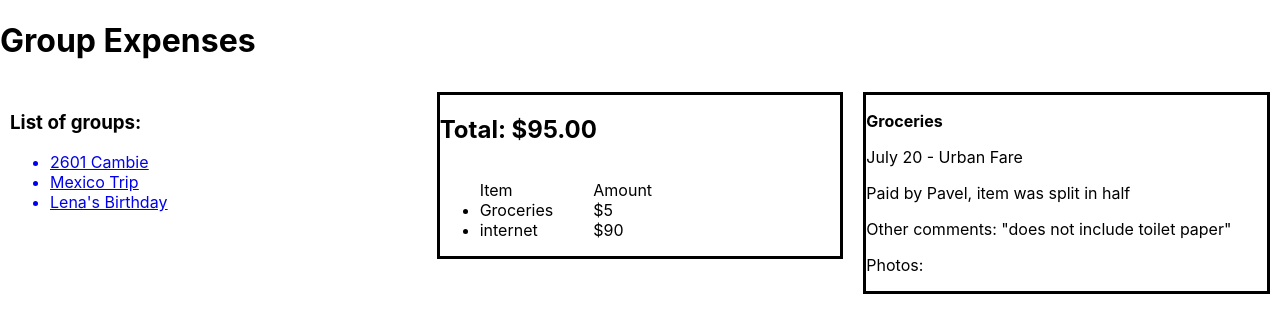
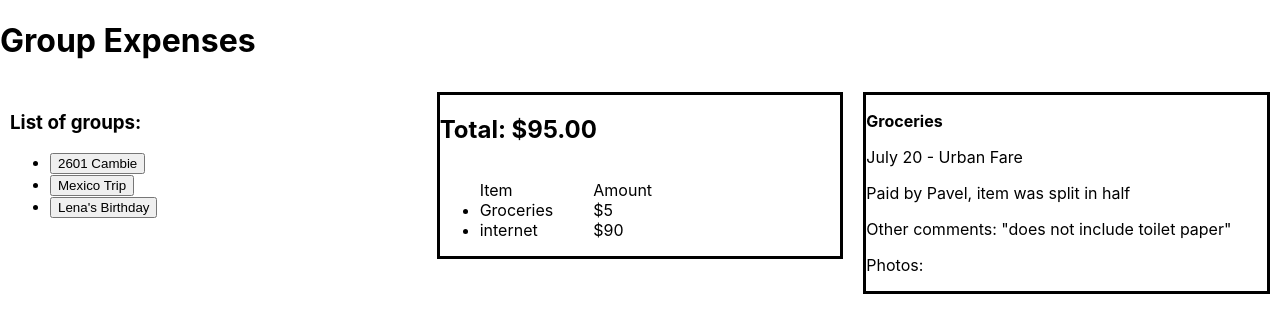
Before and after one commit to leeenah/group-expenses, a React (Create React App) app: page / in a window 1280 px wide. Shown: the top 332 px of the page. Built offline with nearby package versions, Linux system fonts and the light colour scheme.

Commit message:
Pass data from Group Component to App.js and created function openGroupExpense

```diff
--- a/package.json
+++ b/package.json
@@ -9,6 +9,7 @@
     "bootstrap": "^5.0.2",
     "react": "^17.0.2",
     "react-dom": "^17.0.2",
+    "react-router-dom": "^5.2.0",
     "react-scripts": "4.0.3",
     "web-vitals": "^1.1.2"
   },
--- a/src/App.js
+++ b/src/App.js
@@ -1,3 +1,4 @@
+import React, { useState } from "react";
 import Group from "./components/Group";
 import Expenses from "./components/Expenses";
 import ItemDetail from "./components/ItemDetail";
@@ -5,7 +6,7 @@ import ItemDetail from "./components/ItemDetail";
 import "./App.css";
 
 function App() {
-  const groups = [
+  const [groups, setGroups] = useState([
     {
       name: "2601 Cambie",
       type: "home",
@@ -16,11 +17,11 @@ function App() {
     },
     {
       name: "Lena's Birthday",
-      type: "present",
+      type: "other",
     },
-  ];
+  ]);
 
-  const expenses = [
+  const [expenses, setExpenses] = useState([
     {
       name: "2601 Cambie",
       type: "home",
@@ -39,14 +40,23 @@ function App() {
       description: "monthly internet bill",
       amount: 90.0,
     },
-  ];
+  ]);
+
+  const openGroupExpense = (group) => {
+    console.log(group);
+  };
 
   return (
     <div className="App">
+      {/**TODO - Add Header Component */}
       <h1>Group Expenses</h1>
       <div className="row">
         <div className="col">
-          <Group groups={groups} />
+          <Group
+            groups={groups}
+            expenses={expenses}
+            action={openGroupExpense}
+          />
         </div>
         <div className="col">
           <Expenses expenses={expenses} />
--- a/src/components/Group.js
+++ b/src/components/Group.js
@@ -1,25 +1,22 @@
 import React from "react";
 
-const Group = ({ groups }) => {
+const Group = ({ groups, expenses, action }) => {
+  const handleClick = (index) => {
+    let selectedGroup = groups[index];
+    action(selectedGroup);
+  };
+
   const group = groups.map((groupName, index) => (
-    <a href="/" onClick={openExpenseList}>
-      <li key={index}>{groupName.name}</li>
-    </a>
+    <li key={index}>
+      <button onClick={handleClick.bind(this, index)}>{groupName.name}</button>
+    </li>
   ));
-
-  var openExpenseList = (event) => {
-    event.preventDefault();
-    console.log("clicked");
-  };
 
   return (
     <div className="group-panel">
       <h3>List of groups:</h3>
-      {/* onClick on the group name,
-          it will open up the Expenses for the group and display list of expenses */}
-      <a href="/">
-        <ul>{group}</ul>
-      </a>
+
+      <ul>{group}</ul>
     </div>
   );
 };
```
Also changed, not shown: 1 other file (tests, documents, lock files or other folders).
